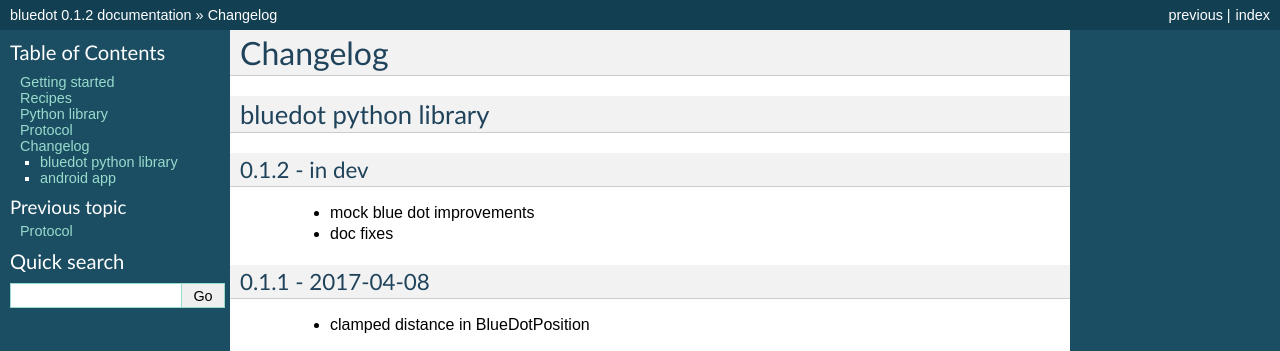
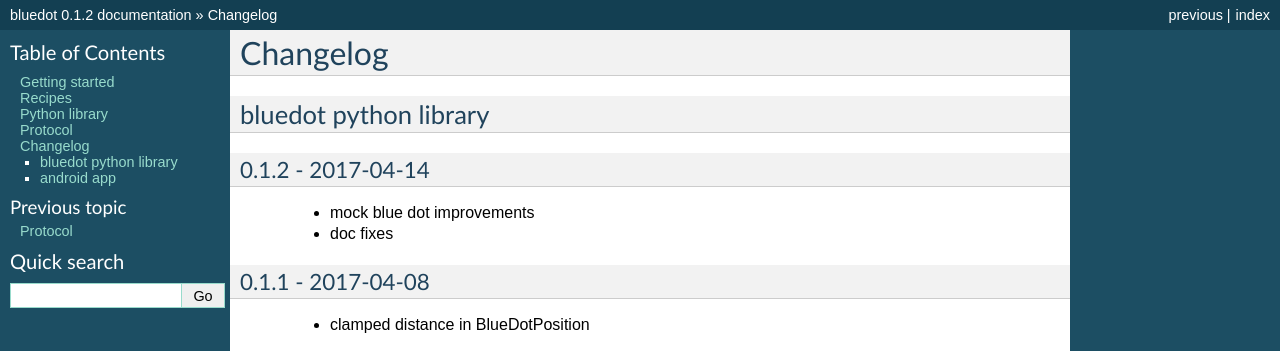
Before and after one commit to martinohanlon/BlueDot, a Sphinx documentation site: the page built from docs/changelog.rst, in a window 1280 px wide. Shown: the top 351 px of the page. Built offline with Sphinx 7.4.7, drawn with Linux system fonts in a browser that asks for light colours.

Commit message:
updated change log

```diff
--- a/docs/changelog.rst
+++ b/docs/changelog.rst
@@ -4,7 +4,7 @@
 bluedot python library
 ----------------------
 
-0.1.2 - in dev
+0.1.2 - 2017-04-14
 ~~~~~~~~~~~~~~~~~~
 
  * mock blue dot improvements
```
